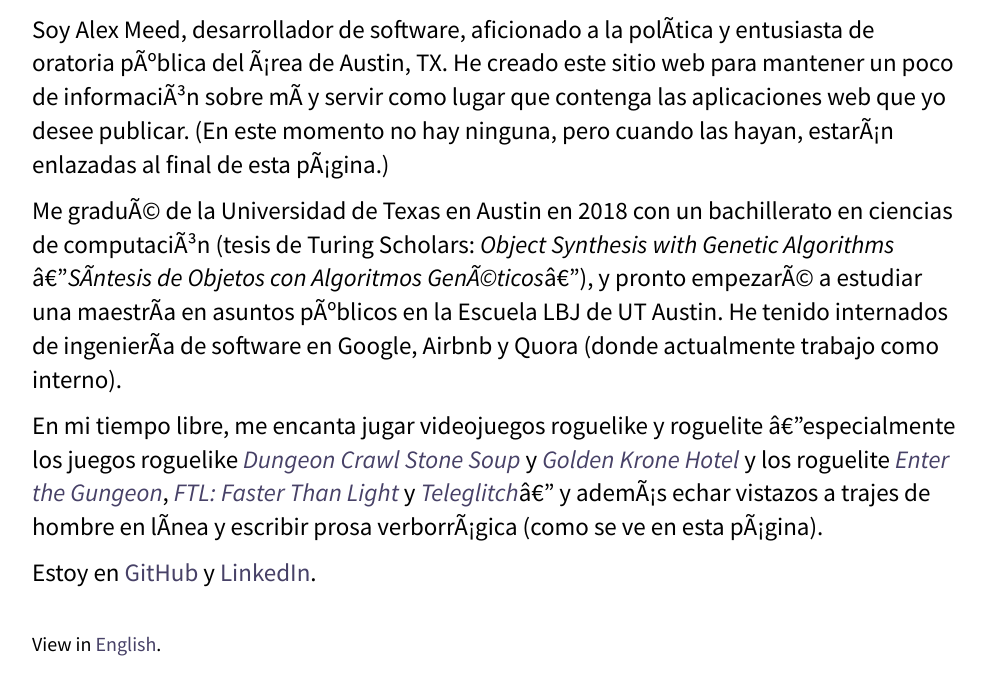
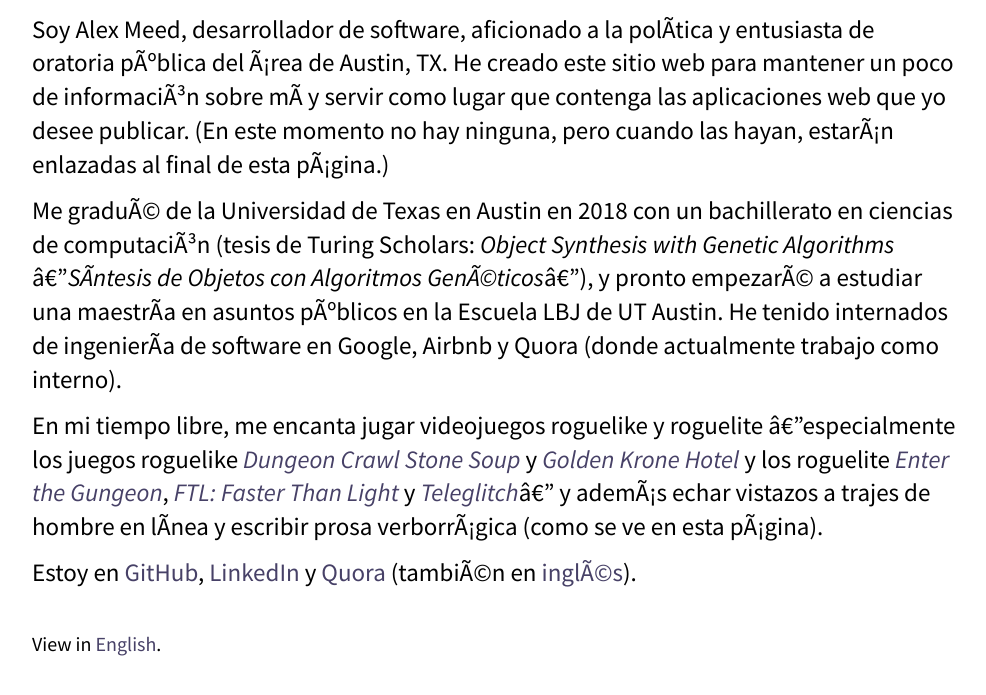
Before and after one commit to MathSquared/MathSquared.github.io, a plain HTML site: page index.es.html in a window 1280 px wide. Shown: the part 455-1150 px from the top of the page, without its empty margins (146-1132 px from the left). Drawn offline with nearby package versions, Linux system fonts and the light colour scheme.

Commit message:
add Quora profile links

```diff
--- a/index.es.html
+++ b/index.es.html
@@ -15,7 +15,7 @@
         <p>Soy Alex Meed, desarrollador de software, aficionado a la política y entusiasta de oratoria pública del área de Austin, TX. He creado este sitio web para mantener un poco de información sobre mí y servir como lugar que contenga las aplicaciones web que yo desee publicar. (En este momento no hay ninguna, pero cuando las hayan, estarán enlazadas al final de esta página.)</p>
         <p>Me gradué de la Universidad de Texas en Austin en 2018 con un bachillerato en ciencias de computación (tesis de Turing Scholars: <i class="creativework">Object Synthesis with Genetic Algorithms</i> —&#8288;<i class="creativework">Síntesis de Objetos con Algoritmos Genéticos</i>—), y pronto empezaré a estudiar una maestría en asuntos públicos en la Escuela LBJ de UT Austin. He tenido internados de ingeniería de software en Google, Airbnb y Quora (donde actualmente trabajo como interno).</p>
         <p>En mi tiempo libre, me encanta jugar videojuegos roguelike y roguelite —&#8288;especialmente los juegos roguelike <a href="//crawl.develz.org" class="creativework">Dungeon Crawl Stone Soup</a> y <a href="//goldenkronehotel.com" class="creativework">Golden Krone Hotel</a> y los roguelite <a href="//dodgeroll.com/gungeon" class="creativework">Enter the Gungeon</a>, <a href="//subsetgames.com/ftl.html" class="creativework">FTL: Faster Than Light</a> y <a href="//www.paradoxplaza.com/teleglitch-die-more-edition/TGTG01GSKtelg001.html" class="creativework">Teleglitch</a>— y además echar vistazos a trajes de hombre en línea y escribir prosa verborrágica (como se ve en esta página).</p>
-        <p>Estoy en <a href="//github.com/MathSquared">GitHub</a><span class="printonly"> (MathSquared)</span> y <a href="//linkedin.com/in/meedalexa">LinkedIn</a><span class="printonly"> (meedalexa)</span>.
+        <p>Estoy en <a href="//github.com/MathSquared">GitHub</a><span class="printonly"> (MathSquared)</span>, <a href="//linkedin.com/in/meedalexa">LinkedIn</a><span class="printonly"> (meedalexa)</span> y <a href="//es.quora.com/profile/Alex-Meed">Quora</a> (también en <a href="//www.quora.com/profile/Alex-Meed">inglés</a>).
     </article>
     <footer>
         <small class="noprint">View in <a href="./index.html">English</a>.</small>
```
Also changed, not shown: index.html (+1 -1 lines).
